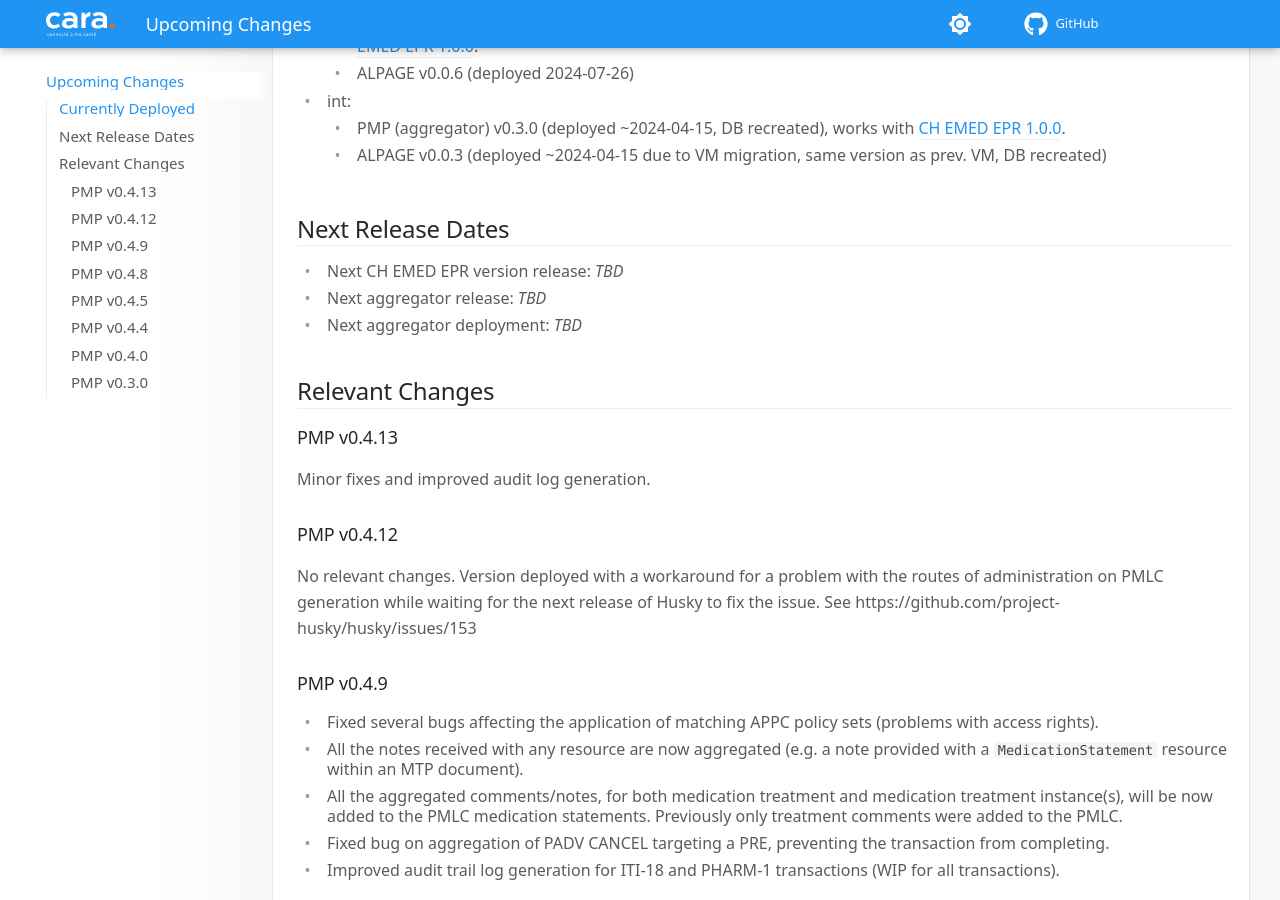
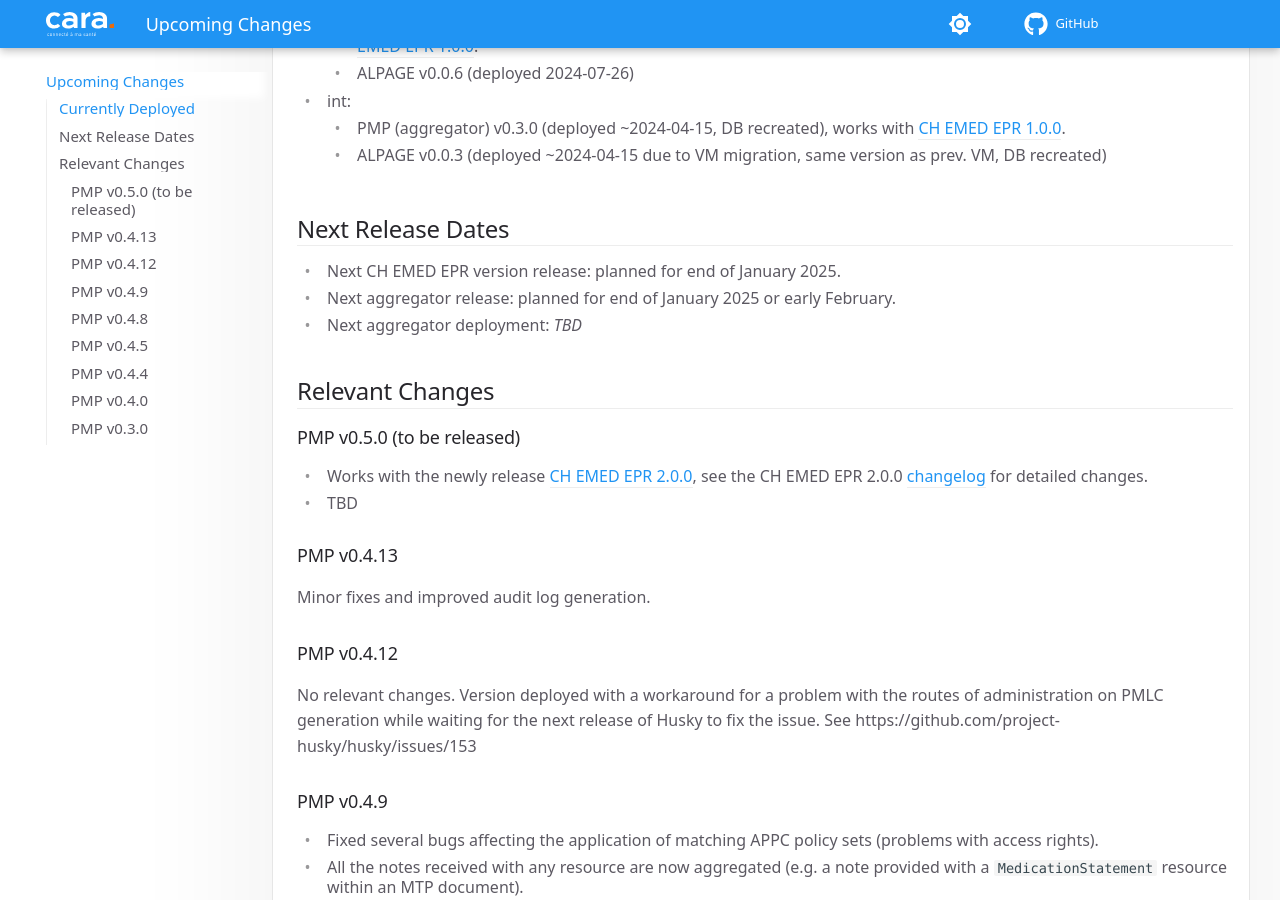
Before and after one commit to CARA-ch/emed-service-guide, an MkDocs documentation site: the page built from docs/other/upcoming_changes.md, in a window 1280 px wide and 900 px high, scrolled down 406 px. Built offline with MkDocs 1.6.1 and Material for MkDocs 9.7.7, drawn with Linux system fonts in a browser that asks for light colours; comment, search, counter and statistics services are not loaded.

Commit message:
Added minimal info on upcoming release of CH EMED EPR 2.0.0 to upcoming changes page

```diff
--- a/docs/other/upcoming_changes.md
+++ b/docs/other/upcoming_changes.md
@@ -14,11 +14,15 @@
 
 ## Next Release Dates
 
-- Next CH EMED EPR version release: *TBD*
-- Next aggregator release: *TBD*
+- Next CH EMED EPR version release: planned for end of January 2025.
+- Next aggregator release: planned for end of January 2025 or early February.
 - Next aggregator deployment: *TBD*
 
 ## Relevant Changes
+### PMP v0.5.0 (to be released)
+- Works with the newly release [CH EMED EPR 2.0.0](https://fhir.ch/ig/ch-emed-epr/2.0.0), see the CH EMED EPR 2.0.0 [changelog](https://fhir.ch/ig/ch-emed-epr/2.0.0/changelog.html) for detailed changes.
+- TBD
+
 ### PMP v0.4.13
 Minor fixes and improved audit log generation.
 
```
